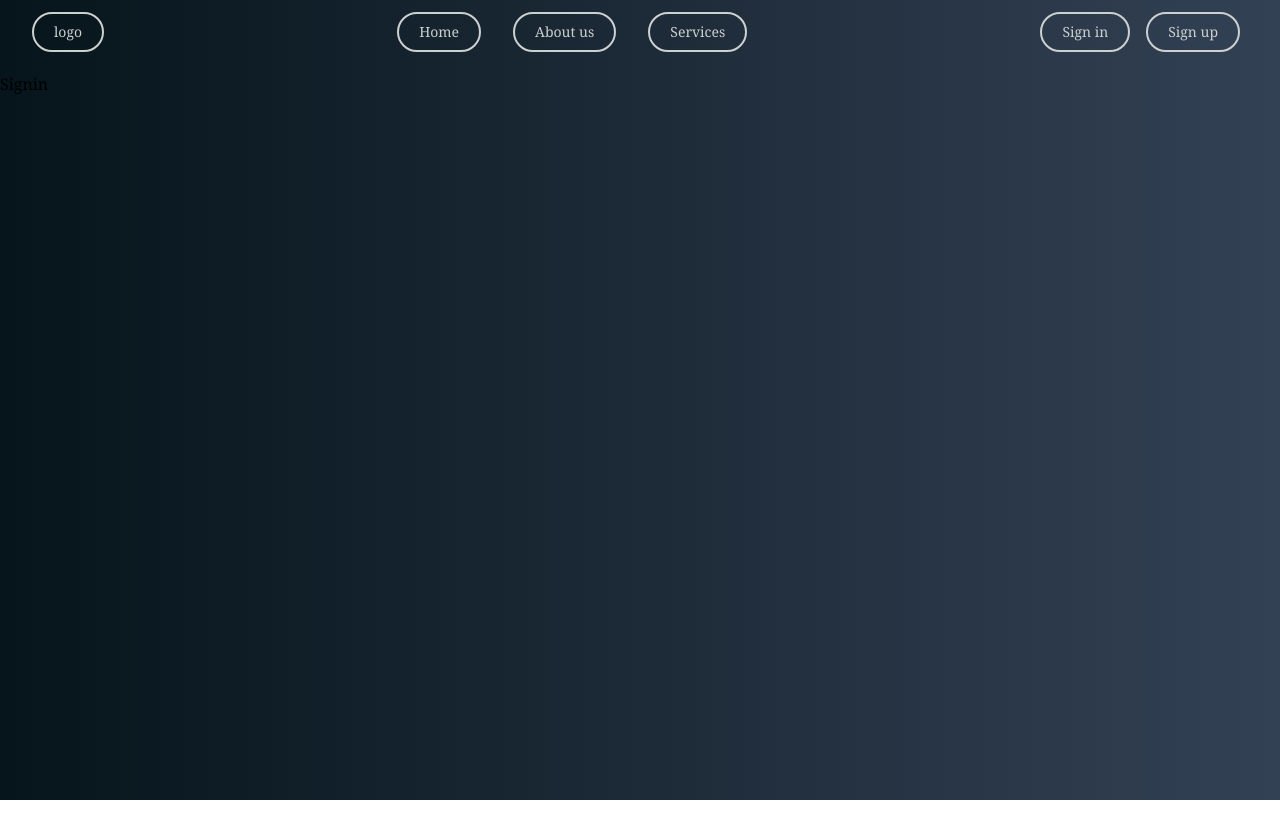
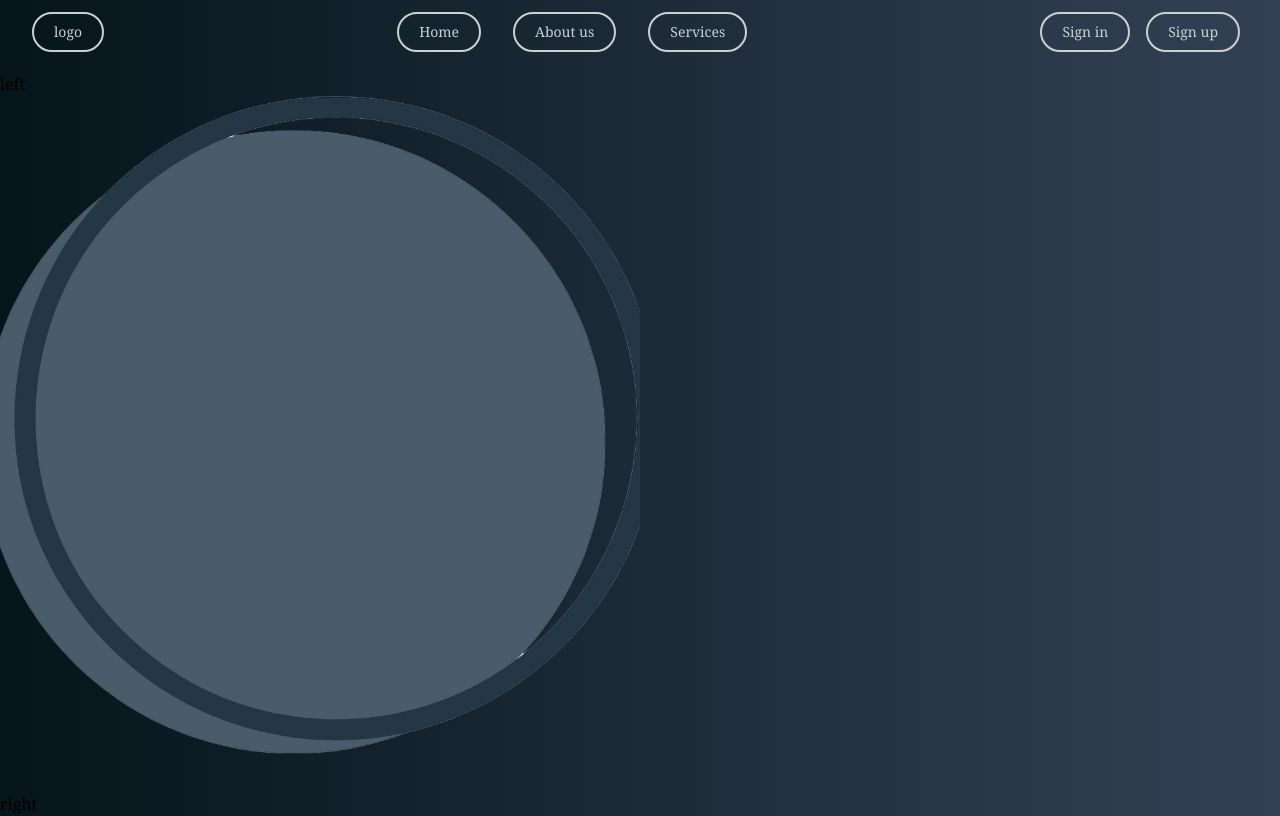
Before and after one commit to Simran903/bank-app, a React (Vite) app in the folder client/: page /signin in a window 1280 px wide. Built offline with nearby package versions, Linux system fonts and the light colour scheme.

Commit message:
Update: Login page UI

```diff
--- a/client/src/components/Box/Box.tsx
+++ b/client/src/components/Box/Box.tsx
@@ -2,7 +2,23 @@ import React from 'react'
 
 const Box: React.FC = () => {
   return (
-    <div>Box</div>
+    <div className=''>
+      <div className=""
+      style={{
+        backgroundImage: `url('./signin/welcome.png')`,
+        backgroundRepeat: "no-repeat",
+        backgroundSize: "cover",
+        backgroundPosition: "center",
+        width: "50%",
+        height: "90vh"
+      }}
+      >
+        left
+      </div>
+      <div className="">
+      right
+      </div>
+    </div>
   )
 }
 
--- a/client/src/pages/Signin.tsx
+++ b/client/src/pages/Signin.tsx
@@ -1,8 +1,11 @@
 import React from 'react'
+import Box from '../components/Box/Box'
 
 const Signin: React.FC = () => {
   return (
-    <div>Signin</div>
+    <div>
+      <Box />
+    </div>
   )
 }
 
```
Also changed, not shown: client/public/signin/welcome.png (added).
